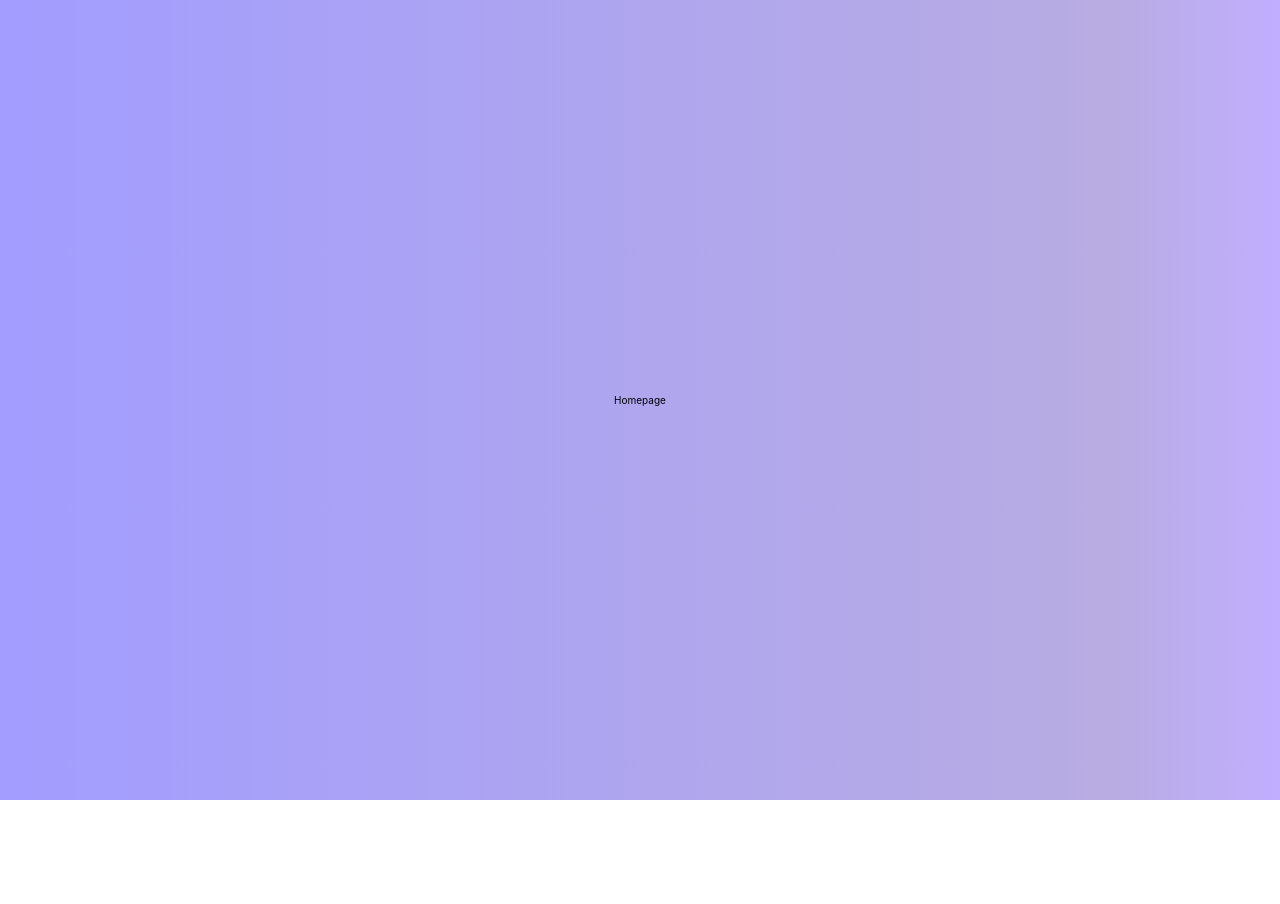
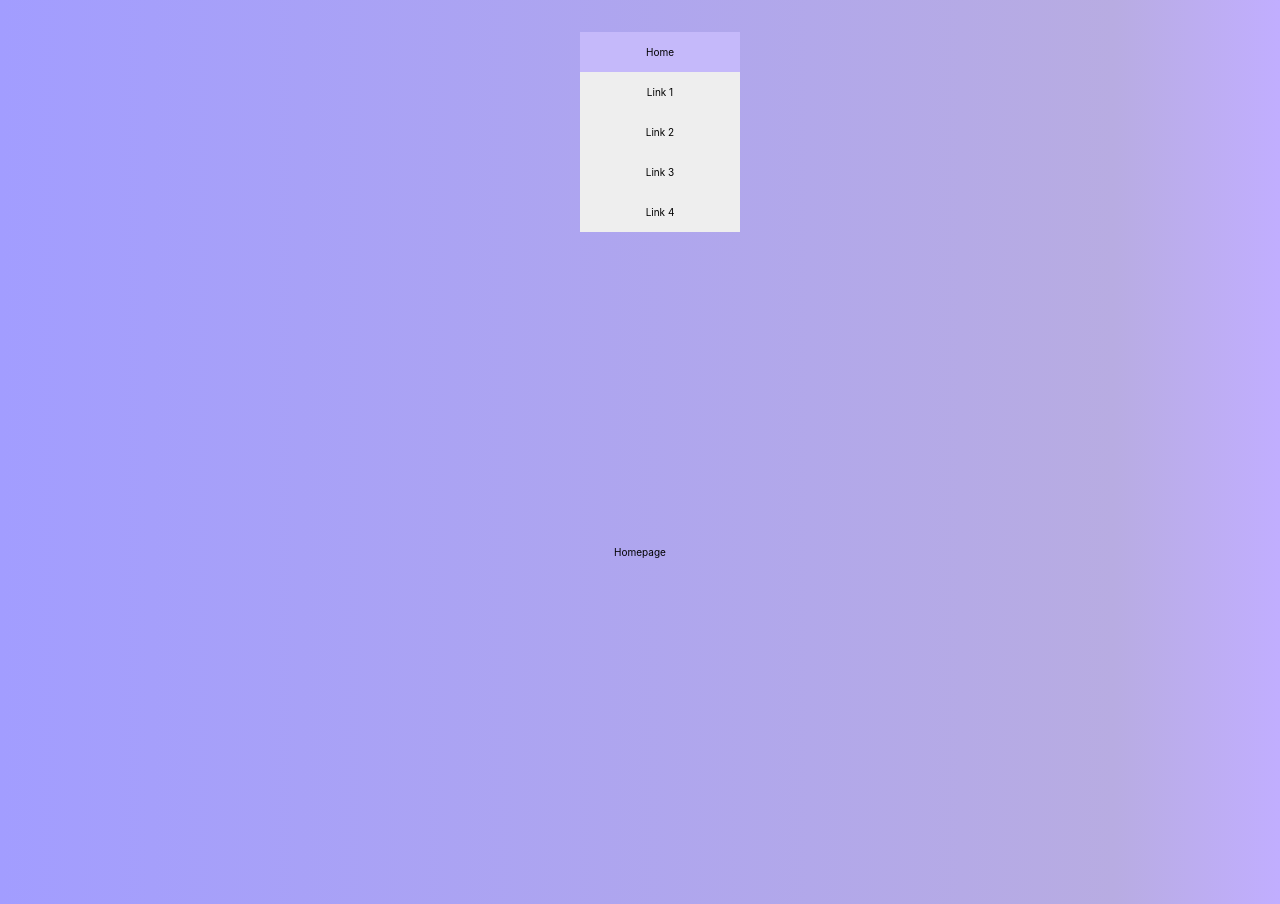
Before and after one commit to termi95/dont-forget, a React (Vite) app in the folder Frontend/: page /homepage in a window 1280 px wide. Before the commit the page ends 800 px from the top, so only its background shows below. Built offline with nearby package versions, Linux system fonts and the light colour scheme.

Commit message:
add homepage

```diff
--- a/Frontend/src/components/homepage/Homepage.tsx
+++ b/Frontend/src/components/homepage/Homepage.tsx
@@ -1,8 +1,11 @@
+import Menu from "../menu/Menu";
+
 function Homepage() {
   return (
-    <main>
-      Homepage
-    </main>
+    <>
+      <Menu />
+      <main>Homepage</main>
+    </>
   );
 }
 
--- /dev/null
+++ b/Frontend/src/components/menu/Menu.tsx
@@ -0,0 +1,15 @@
+import "../../style/menu.css";
+
+function Menu() {
+    return (
+      <menu className="vertical-menu">
+        <a href="#" className="active">Home</a>
+        <a href="#">Link 1</a>
+        <a href="#">Link 2</a>
+        <a href="#">Link 3</a>
+        <a href="#">Link 4</a>
+      </menu>
+    );
+  }
+
+  export default Menu;
--- /dev/null
+++ b/Frontend/src/style/menu.css
@@ -0,0 +1,20 @@
+.vertical-menu {
+    width: 200px; /* Set a width if you like */
+  }
+
+  .vertical-menu a {
+    background-color: #eee; /* Grey background color */
+    color: black; /* Black text color */
+    display: block; /* Make the links appear below each other */
+    padding: 12px; /* Add some padding */
+    text-decoration: none; /* Remove underline from links */
+  }
+
+  .vertical-menu a:hover {
+    background-color: #ccc; /* Dark grey background on mouse-over */
+  }
+
+  .vertical-menu a.active {
+    background-color: #c5b9fa; /* Add a green color to the "active/current" link */
+    color: rgb(0, 0, 0);
+  }
```
